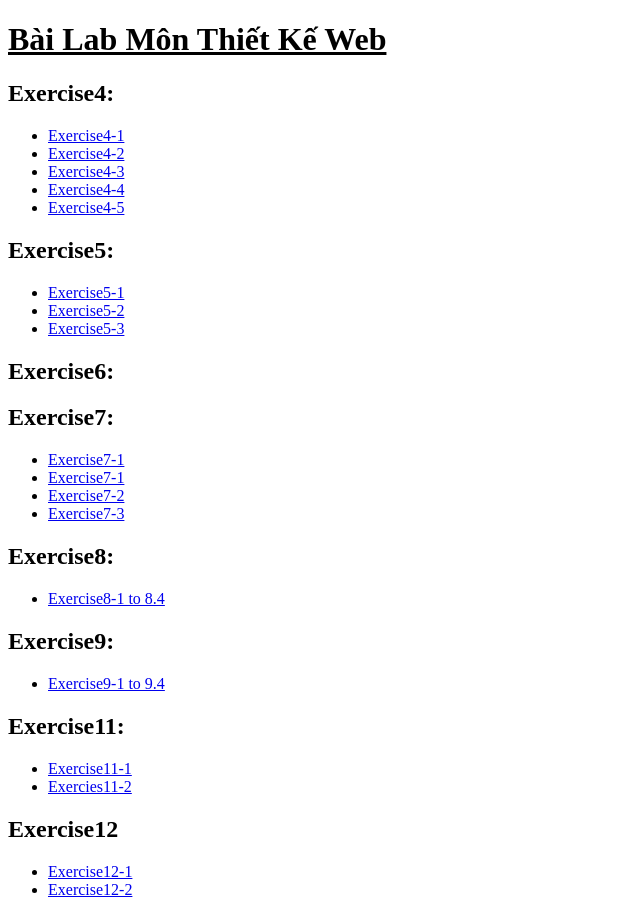
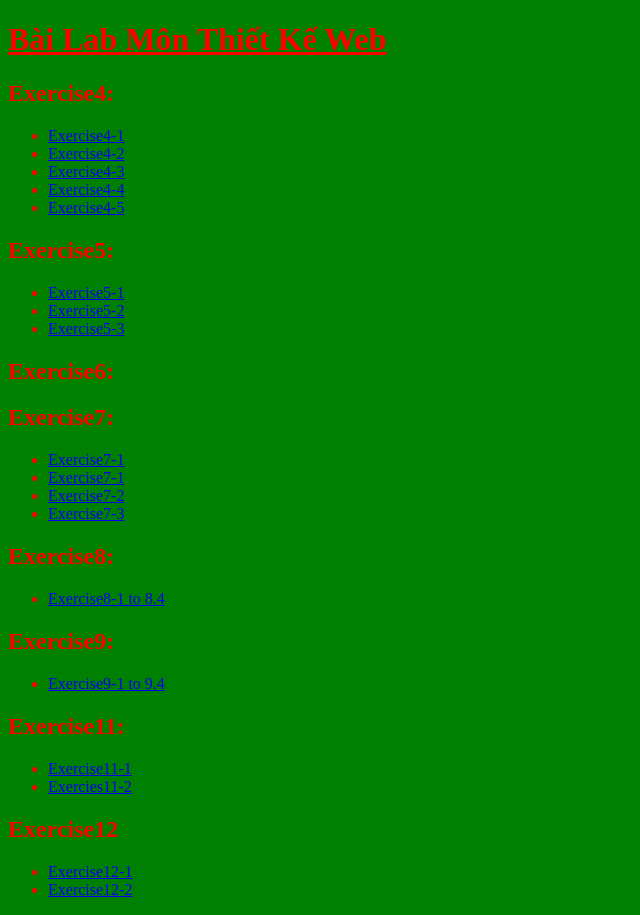
Before and after one commit to phuccoder2000/phuccoder2000.github.io, a plain HTML site: page index.html in a window 1280 px wide. Shown: the whole page, without its empty margins (0-640 px from the left). Drawn offline with Linux system fonts and the light colour scheme.

Commit message:
Update index.html

```diff
--- a/index.html
+++ b/index.html
@@ -4,7 +4,7 @@
         <title>Thiết Kế Web</title>
         <meta charset="utf-8">
     </head>
-    <body>
+    <body text="Red" bgcolor="green">
         <h1><u> Bài Lab Môn Thiết Kế Web</u></h1>
         <h2>Exercise4:</h2>
         <ul>
```
